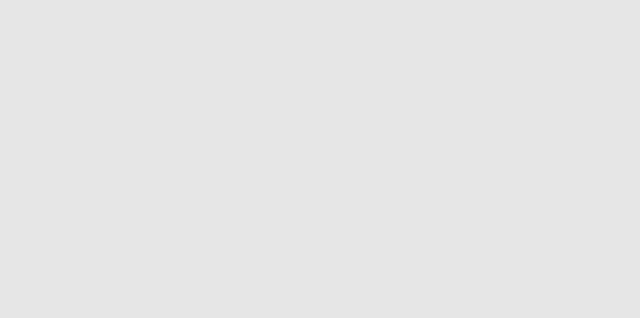
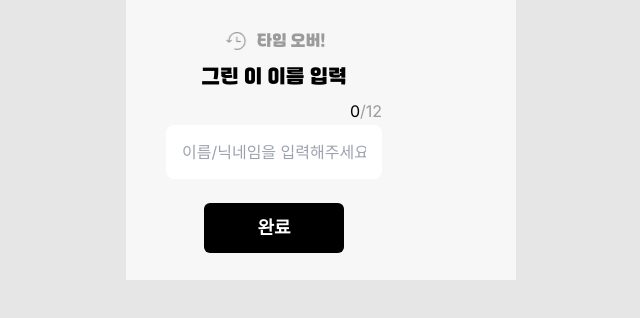
Before and after one commit to relay-toon/front, a Next.js app: page /comptest in a window 1280 px wide. Shown: the top 318 px of the page, without its empty margins (319-959 px from the left). Built offline with nearby package versions, Linux system fonts and the light colour scheme.

Commit message:
complete all modals

```diff
--- a/src/app/(main)/comptest/page.tsx
+++ b/src/app/(main)/comptest/page.tsx
@@ -1,11 +1,12 @@
-
-
-
+import ModalLogout from '@/src/components/Modal-Logout';
+import ModalNickname from '@/src/components/Modal-nickname';
+import ModalLogin from '@/src/components/modal-logIn';
+import ModalPainterName from '@/src/components/modal-painterName';
 
 export default function CompTest() {
   return (
     <div>
-
+      <ModalPainterName />
     </div>
   );
 }
--- a/src/app/(main)/finished-drawing/page.tsx
+++ b/src/app/(main)/finished-drawing/page.tsx
@@ -13,7 +13,7 @@ export default function FinishedDrawing() {
         <div className="flex justify-center">다음 순서로 그릴 멤버들에게</div>
         <div className="flex justify-center">
           <span className="font-bold">링크를 공유</span>
-          {''}해주세요!
+          해주세요!
         </div>
       </div>
       <div className="mt-8">
--- a/src/components/Modal-Logout.tsx
+++ b/src/components/Modal-Logout.tsx
@@ -1,14 +1,23 @@
+'use client';
 export default function ModalLogout() {
+  const onQuitClick = () => {};
+  const onLogoutClick = () => {};
   return (
     <div className="*:custom-pretendard-font flex h-[189px] w-[300px] flex-col items-center rounded-[12px] bg-white ">
       <div className="flex h-[129px] w-[300px] items-center justify-center ">
         <span className="text-[20px] ">로그아웃 하시겠어요?</span>
       </div>
       <div className=" flex h-[60px] border-t border-t-[#F2F2F2] text-[16px] font-bold ">
-        <div className="flex w-[150px] cursor-pointer items-center justify-center">
+        <div
+          className="flex w-[150px] cursor-pointer items-center justify-center"
+          onClick={onQuitClick}
+        >
           <span>취소</span>
         </div>
-        <div className="flex w-[150px] cursor-pointer items-center justify-center text-[#D84D45]">
+        <div
+          className="flex w-[150px] cursor-pointer items-center justify-center text-[#D84D45]"
+          onClick={onLogoutClick}
+        >
           <span>로그아웃</span>
         </div>
       </div>
--- a/src/components/Modal-cancelAccount.tsx
+++ b/src/components/Modal-cancelAccount.tsx
@@ -1,4 +1,7 @@
 export default function ModalCancelAccount() {
+  const onQuitClick = () => {};
+  const onAccountCancelClick = () => {};
+
   return (
     <div className="*:custom-pretendard-font flex h-[189px] w-[300px] flex-col items-center rounded-[12px] bg-white">
       <div className="flex h-[129px] w-[300px] flex-col items-center justify-center gap-[8px] font-medium">
@@ -8,10 +11,16 @@ export default function ModalCancelAccount() {
         </span>
       </div>
       <div className="border-t-F2F2F2 flex h-[60px] border-t border-t-[#F2F2F2] text-[16px] font-bold ">
-        <div className="flex w-[150px] cursor-pointer items-center justify-center">
+        <div
+          onClick={onQuitClick}
+          className="flex w-[150px] cursor-pointer items-center justify-center"
+        >
           <span>취소</span>
         </div>
-        <div className="flex w-[150px] cursor-pointer items-center justify-center text-[#D84D45]">
+        <div
+          onClick={onAccountCancelClick}
+          className="flex w-[150px] cursor-pointer items-center justify-center text-[#D84D45]"
+        >
           <span>탈퇴하기</span>
         </div>
       </div>
--- a/src/components/Modal-confirmCancelAccount.tsx
+++ b/src/components/Modal-confirmCancelAccount.tsx
@@ -1,11 +1,15 @@
-export default function ConfirmCancelAccount() {
+export default function ModalConfirmCancelAccount() {
+  const onClick = () => {};
   return (
     <div className="*:custom-pretendard-font flex h-[189px] w-[300px] flex-col items-center rounded-[12px] bg-white">
       <div className="flex h-[129px] w-[300px] flex-col items-center justify-center gap-[8px] border-b border-b-[#F2F2F2] font-medium">
         <span className="text-[20px] ">탈퇴 완료 되었습니다.</span>
       </div>
       <div className="flex h-[60px] text-[16px] font-bold ">
-        <div className="flex w-[150px] items-center justify-center">
+        <div
+          onClick={onClick}
+          className="flex w-[150px] items-center justify-center"
+        >
           <span>확인</span>
         </div>
       </div>
--- a/src/components/Modal-nickname.tsx
+++ b/src/components/Modal-nickname.tsx
@@ -8,6 +8,7 @@ export default function ModalNickname() {
   const onNicknameChange = (e: ChangeEvent<HTMLInputElement>) => {
     setNickname(e.target.value);
   };
+  const onCompleteClick = () => {};
   return (
     <div className="flex h-[273px] w-[296px] flex-col items-center justify-center rounded-[12px] bg-white">
       <div className="custom-waguri-font text-[20px]">
@@ -25,12 +26,16 @@ export default function ModalNickname() {
             value={nickname}
             placeholder="이름/닉네임을 입력해주세요!"
             required
+            maxLength={12}
             onChange={onNicknameChange}
           />
         </div>
       </div>
       <div className="mt-[40px]">
-        <button className="custom-pretendard-font h-[50px] w-[140px] rounded-[6px] bg-black font-bold text-white">
+        <button
+          className="custom-pretendard-font h-[50px] w-[140px] rounded-[6px] bg-black font-bold text-white"
+          onClick={onCompleteClick}
+        >
           완료
         </button>
       </div>
--- a/src/components/modal-logIn.tsx
+++ b/src/components/modal-logIn.tsx
@@ -1,14 +1,17 @@
-import Link from "next/link";
+import Link from 'next/link';
 
-
-export default function LoginModal() {
+export default function ModalLogin() {
+  const onLoginClick = () => {};
   return (
-    <div className="w-[273px] h-[220.27px]  bg-white flex flex-col justify-center items-center rounded-[12px] gap-[32px] custom-waguri-font">
-      <span className="text-center text-xl">
+    <div className="custom-pretendard-font flex  h-[220.27px] w-[273px] flex-col items-center justify-center gap-[32px] rounded-[12px] bg-white">
+      <span className="text-center text-xl font-medium">
         릴레이툰 시작 전 <br /> 로그인을 해주세요!
       </span>
       <Link href={'/login'}>
-        <button className="w-[140px] h-[50px] text-lg bg-black text-white rounded-[6px]">
+        <button
+          className="h-[50px] w-[140px] rounded-[6px] bg-black text-lg font-bold text-white"
+          onClick={onLoginClick}
+        >
           로그인 하기
         </button>
       </Link>
--- a/src/components/modal-painterName.tsx
+++ b/src/components/modal-painterName.tsx
@@ -3,16 +3,17 @@ import Image from 'next/image';
 import Link from 'next/link';
 import { ChangeEvent, useState } from 'react';
 
-export default function PainterName() {
+export default function ModalPainterName() {
   const [name, setName] = useState('');
 
   const onNameChange = (e: ChangeEvent<HTMLInputElement>) => {
     setName(e.target.value);
   };
+  const onClick = () => {};
   return (
-    <div className="w-[296px] h-[280px] bg-slate-200 flex flex-col justify-center items-center rounded-[12px] py-3 px-5">
-      <div className="flex flex-col items-center gap-2 custom-waguri-font">
-        <div className="flex justify-center items-center gap-2 w-[111px] h-[27px] text-[#9B9B9B]">
+    <div className="flex h-[280px] w-[296px] flex-col items-center justify-center rounded-[12px] px-5 py-3">
+      <div className="custom-waguri-font flex flex-col items-center gap-2">
+        <div className="flex h-[27px] w-[111px] items-center justify-center gap-2 text-[#9B9B9B]">
           <Image
             src="/img/timeover.png"
             alt="timeover"
@@ -23,7 +24,7 @@ export default function PainterName() {
         </div>
         <span className="text-center text-xl">그린 이 이름 입력</span>
       </div>
-      <div className="flex justify-end w-[216px] mt-[8px]">
+      <div className="mt-[8px] flex w-[216px] justify-end">
         <span>{name.length}</span>
         <span className="text-[#9B9B9B]">/12</span>
       </div>
@@ -33,10 +34,13 @@ export default function PainterName() {
         onChange={onNameChange}
         type="text"
         placeholder="이름/닉네임을 입력해주세요!"
-        className="w-[216px] h-[54px] placeholder:border placeholder:border-[#DEDEDE] p-4 focus:ring-1 focus:ring-black rounded-lg placeholder:text-[16px] mt-[2px]"
+        className="mt-[2px] h-[54px] w-[216px] rounded-lg p-4 placeholder:border placeholder:border-[#DEDEDE] placeholder:text-[16px] focus:ring-1 focus:ring-black"
       />
       <Link href={'/'} className="mt-[24px]">
-        <button className="w-[140px] h-[50px] text-lg bg-black text-white rounded-[6px] font-bold">
+        <button
+          className="h-[50px] w-[140px] rounded-[6px] bg-black text-lg font-bold text-white"
+          onClick={onClick}
+        >
           완료
         </button>
       </Link>
```
Also changed, not shown: src/components/Modal-confirmLogoutcopy.tsx (line endings or trailing spaces).
